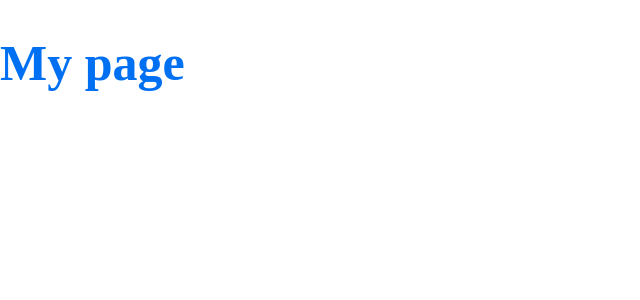
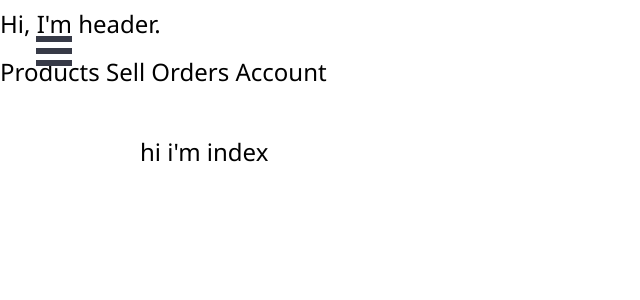
Before and after one commit to BradCoffield/marvel-kennel, a Next.js app: page / in a window 1280 px wide. Shown: the top 300 px of the page, without its empty margins (0-640 px from the left). Built offline with nearby package versions, Linux system fonts and the light colour scheme.

Commit message:
init with nextjs

```diff
--- /dev/null
+++ b/components/Header.js
@@ -0,0 +1,14 @@
+import Link from 'next/link';
+import styled from 'styled-components';
+import Nav from './Nav';
+
+
+export default function Header() {
+  return (
+    <>
+     Hi, I'm header.
+      <Nav></Nav>
+
+    </>
+  );
+}
--- /dev/null
+++ b/components/Nav.js
@@ -0,0 +1,13 @@
+import Link from 'next/link';
+
+
+export default function Nav() {
+  return (
+    <nav>
+      <Link href="/products">Products </Link>
+      <Link href="/sell">Sell </Link>
+      <Link href="/orders">Orders </Link>
+      <Link href="/account">Account </Link>
+    </nav>
+  );
+}
--- /dev/null
+++ b/components/Page.js
@@ -0,0 +1,129 @@
+/* eslint-disable react/prop-types */
+import styled, { createGlobalStyle } from 'styled-components';
+import Header from './Header';
+import { slide as Menu } from "react-burger-menu";
+
+
+const GlobalStyles = createGlobalStyle`
+/* Position and sizing of burger button */
+.bm-burger-button {
+  position: fixed;
+  width: 36px;
+  height: 30px;
+  left: 36px;
+  top: 36px;
+}
+
+/* Color/shape of burger icon bars */
+.bm-burger-bars {
+  background: #373a47;
+}
+
+/* Color/shape of burger icon bars on hover*/
+.bm-burger-bars-hover {
+  background: #a90000;
+}
+
+/* Position and sizing of clickable cross button */
+.bm-cross-button {
+  height: 24px;
+  width: 24px;
+}
+
+/* Color/shape of close button cross */
+.bm-cross {
+  background: #bdc3c7;
+}
+
+/*
+Sidebar wrapper styles
+Note: Beware of modifying this element as it can break the animations - you should not need to touch it in most cases
+*/
+.bm-menu-wrap {
+  position: fixed;
+  height: 100%;
+}
+
+/* General sidebar styles */
+.bm-menu {
+  background: #373a47;
+  padding: 2.5em 1.5em 0;
+  font-size: 1.15em;
+}
+
+/* Morph shape necessary with bubble or elastic */
+.bm-morph-shape {
+  fill: #373a47;
+}
+
+/* Wrapper for item list */
+.bm-item-list {
+  color: #b8b7ad;
+  padding: 0.8em;
+}
+
+/* Individual item */
+.bm-item {
+  display: inline-block;
+}
+
+/* Styling of overlay */
+.bm-overlay {
+  background: rgba(0, 0, 0, 0.3);
+}
+
+  html {
+    --red: #ff0000;
+    --black: #393939;
+    --grey: #3a3a3a;
+    --gray: var(--grey);
+    --lightGrey: #e1e1e1;
+    --lightGray: var(--lightGrey)
+    --offWhite: #ededed;
+    --maxWidth: 1000px;
+    --bs: 0 12px 24px 0 rgba(0,0,0,0.09);
+
+
+  }
+  body {
+    font-family: 'Segoe UI', Roboto, Oxygen, Ubuntu, Cantarell, 'Open Sans', 'Helvetica Neue', sans-serif;
+    padding: 0;
+    margin: 0;
+    font-size: 1.5rem;
+    line-height: 2;
+
+  }
+  a {text-decoration:none;color: var(---black)}
+  *, *:before, *:after{
+    box-sizing: inherit;
+  }
+`;
+
+const InnerStyles = styled.div`
+  max-width: var(--maxWidth);
+  margin: 0 auto;
+  padding: 2rem;
+`;
+
+export default function Page({ children }) {
+  return (
+    <div>
+      <GlobalStyles />
+
+      <Menu>
+        <a id="home" className="menu-item" href="/">
+          Home
+        </a>
+        <a id="about" className="menu-item" href="/about">
+          About
+        </a>
+        <a id="contact" className="menu-item" href="/contact">
+          Contact
+        </a>
+
+      </Menu>
+      <Header />
+      <InnerStyles>{children}</InnerStyles>
+    </div>
+  );
+}
--- a/package.json
+++ b/package.json
@@ -8,6 +8,7 @@
   "dependencies": {
     "next": "latest",
     "react": "^17.0.2",
+    "react-burger-menu": "^3.0.6",
     "react-dom": "^17.0.2",
     "react-is": "^17.0.2",
     "styled-components": "^5.2.3"
--- a/pages/_app.js
+++ b/pages/_app.js
@@ -1,26 +1,15 @@
-import { createGlobalStyle, ThemeProvider } from 'styled-components'
 
-const GlobalStyle = createGlobalStyle`
-  body {
-    margin: 0;
-    padding: 0;
-    box-sizing: border-box;
-  }
-`
+import Page from '../components/Page';
 
-const theme = {
-  colors: {
-    primary: '#0070f3',
-  },
-}
+
 
 export default function App({ Component, pageProps }) {
   return (
     <>
-      <GlobalStyle />
-      <ThemeProvider theme={theme}>
+
+      <Page>
         <Component {...pageProps} />
-      </ThemeProvider>
+      </Page>
     </>
-  )
+  );
 }
--- a/pages/index.js
+++ b/pages/index.js
@@ -1,10 +1,7 @@
 import styled from 'styled-components'
 
-const Title = styled.h1`
-  font-size: 50px;
-  color: ${({ theme }) => theme.colors.primary};
-`
+
 
 export default function Home() {
-  return <Title>My page</Title>
+  return `hi i'm index`
 }
```
Also changed, not shown: 2 other files (tests, documents, lock files or other folders).
